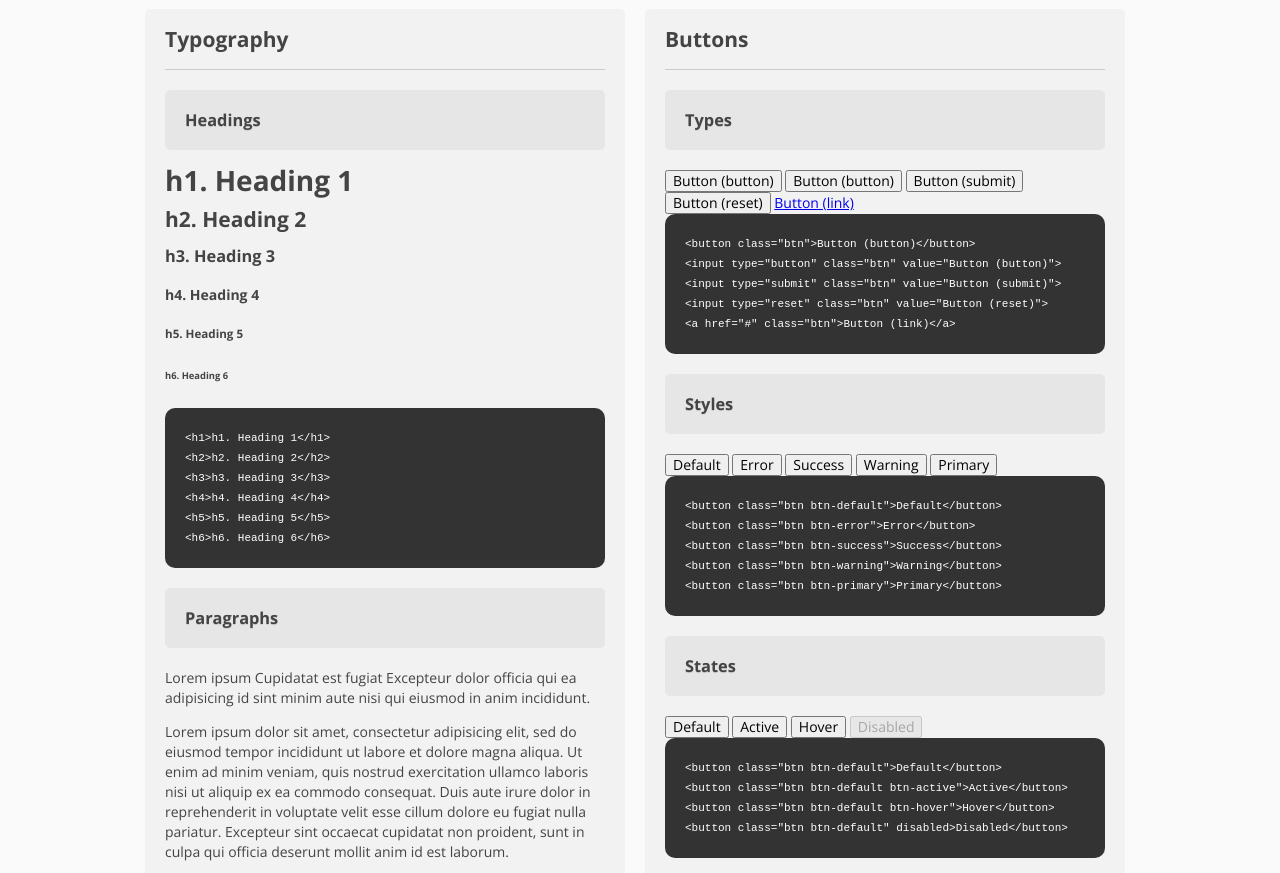
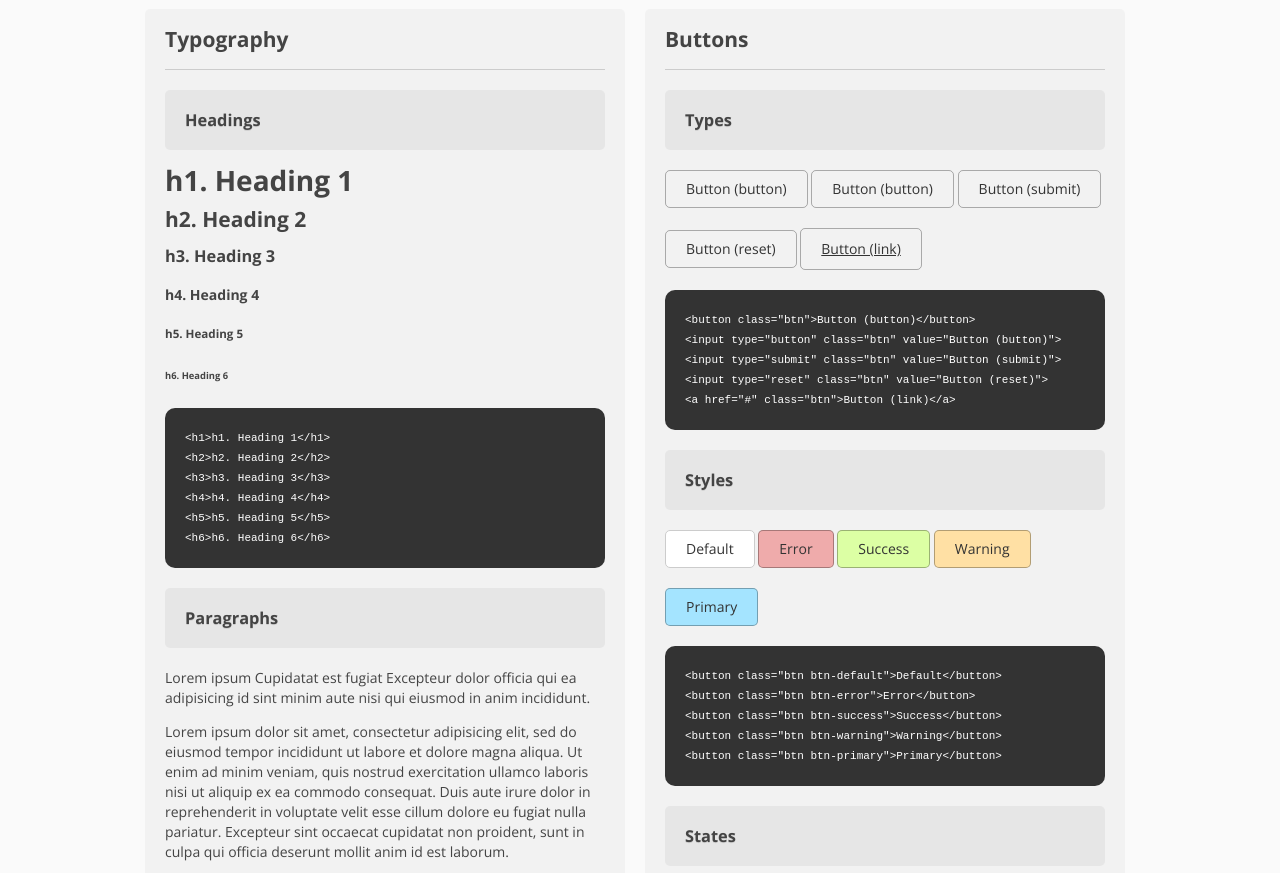
Before and after one commit to maxxipierce/maxxipierce.github.io, a plain HTML site: page portfolio/simple-site/index.html in a window 1280 px wide. Shown: the part 71-944 px from the top of the page. Drawn offline with nearby package versions, Linux system fonts and the light colour scheme.

Commit message:
We made the buttons look pretty n stuff

```diff
--- a/portfolio/simple-site/css/main.css
+++ b/portfolio/simple-site/css/main.css
@@ -104,3 +104,64 @@ blockquote p:last-child {
   margin: 0;
   padding: 0;
 }
+
+.btn {
+  background-color: transparent;
+  border: 1px solid rgba(0, 0, 0, 0.3);
+  border-radius: 5px;
+  margin-bottom: 20px;
+  padding: 10px 20px;
+  display: inline-block;
+  color: #333;
+}
+
+.btn:hover,
+.btn-hover {
+  box-shadow: inset 0 0 3px 5px rgba(0, 0, 0, 0.075);
+}
+
+.btn:focus {
+  outline: none;
+}
+
+.btn:active,
+.btn-active {
+  box-shadow: inset 0 0 3px 5px rgba(0, 0, 0, 0.2);
+}
+
+.btn:disabled,
+.btn-disabled,
+.btn-disabled:hover,
+.btn-disabled.btn-hover {
+  box-shadow: none;
+  opacity: 0.4;
+}
+
+
+.btn-default {
+  background-color: #fff;
+  border-color: #ccc;
+}
+
+.btn-primary,
+.btn-success,
+.btn-error,
+.btn-warning {
+
+}
+
+.btn-primary {
+  background-color: #a4e4ff;
+}
+
+.btn-success {
+  background-color: #dcffa4;
+}
+
+.btn-error {
+  background-color: #efabab;
+}
+
+.btn-warning {
+  background-color: #ffe0a4;
+}
```
